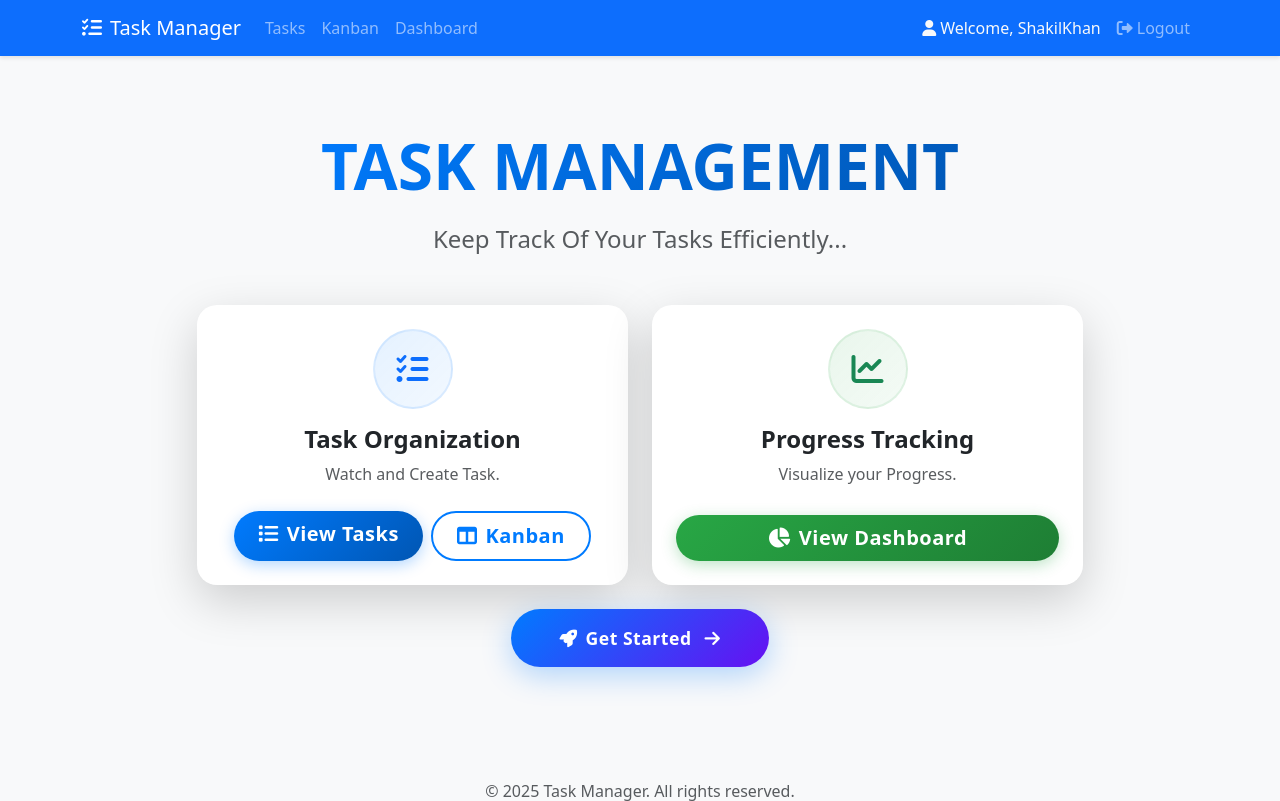
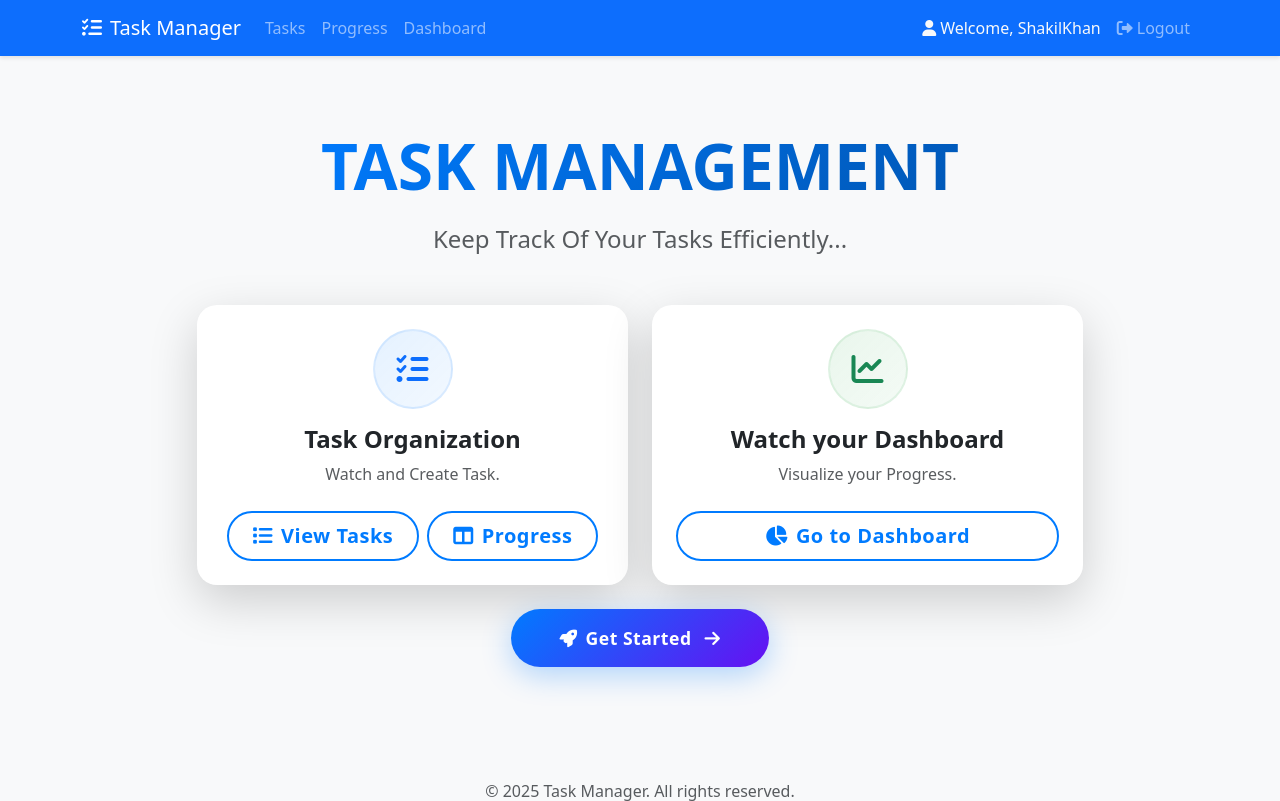
Before and after one commit to Shakilkhan24/Web-Project-Django, a Django app: page / in a window 1280 px wide. Shown: the top 801 px of the page. Run offline with Django 5.2, Linux system fonts and the light colour scheme; a user stored in the database is signed in.

Commit message:
modified something more

```diff
--- a/tasks/templates/base.html
+++ b/tasks/templates/base.html
@@ -30,7 +30,7 @@
                         <a class="nav-link" href="{% url 'task_list' %}">Tasks</a>
                     </li>
                     <li class="nav-item">
-                        <a class="nav-link" href="{% url 'kanban' %}">Kanban</a>
+                        <a class="nav-link" href="{% url 'kanban' %}">Progress</a>
                     </li>
                     <li class="nav-item">
                         <a class="nav-link" href="{% url 'dashboard' %}">Dashboard</a>
--- a/tasks/templates/tasks/home.html
+++ b/tasks/templates/tasks/home.html
@@ -24,11 +24,11 @@
                     </div>
                     <div class="mt-auto">
                         <div class="d-grid gap-2 d-md-flex justify-content-center">
-                            <a href="{% url 'task_list' %}" class="btn btn-primary btn-lg rounded-pill px-4">
+                            <a href="{% url 'task_list' %}" class="btn btn-outline-primary btn-lg rounded-pill px-4">
                                 <i class="fas fa-list me-2"></i>View Tasks
                             </a>
                             <a href="{% url 'kanban' %}" class="btn btn-outline-primary btn-lg rounded-pill px-4">
-                                <i class="fas fa-columns me-2"></i>Kanban
+                                <i class="fas fa-columns me-2"></i>Progress
                             </a>
                         </div>
                     </div>
@@ -44,13 +44,13 @@
                         <div class="icon-circle mx-auto mb-3">
                             <i class="fas fa-chart-line fa-2x text-success"></i>
                         </div>
-                        <h4 class="card-title fw-bold">Progress Tracking</h4>
+                        <h4 class="card-title fw-bold">Watch your Dashboard</h4>
                         <p class="card-text text-muted">Visualize your Progress.</p>
                     </div>
                     <div class="mt-auto">
                         <div class="d-grid">
-                            <a href="{% url 'dashboard' %}" class="btn btn-success btn-lg rounded-pill px-4">
-                                <i class="fas fa-chart-pie me-2"></i>View Dashboard
+                            <a href="{% url 'dashboard' %}" class="btn btn-outline-primary btn-lg rounded-pill px-4">
+                                <i class="fas fa-chart-pie me-2"></i>Go to Dashboard
                             </a>
                         </div>
                     </div>
```
Also changed, not shown: db.sqlite3.
